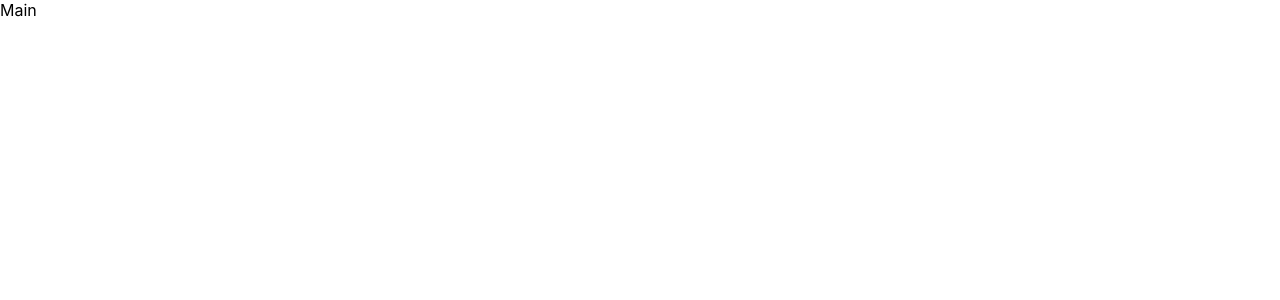
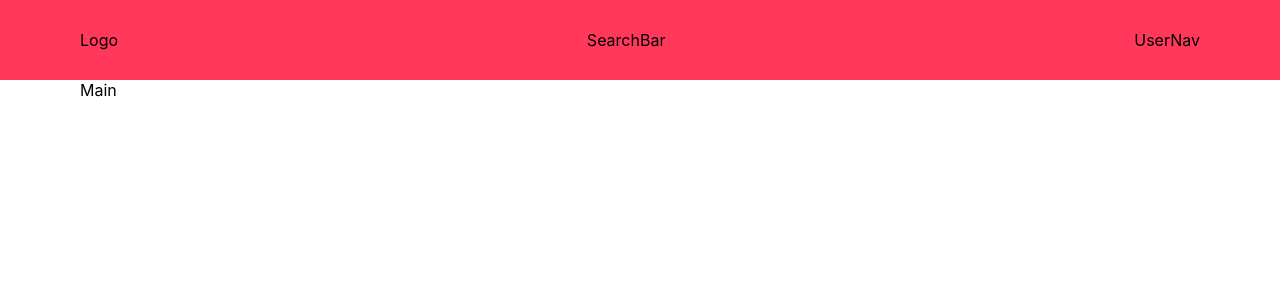
Before and after one commit to fastcampus-febe/TeamA-FE, a React (Create React App) app: page / in a window 1280 px wide. Shown: the top 300 px of the page. Built offline with nearby package versions, Linux system fonts and the light colour scheme.

Commit message:
Add Template Component

```diff
--- /dev/null
+++ b/src/components/Template/Template.jsx
@@ -0,0 +1,48 @@
+// import { Logo, SearchBar, UserNav } from '@/components/TemplateHeader';
+import styled, { css } from 'styled-components';
+
+function Template({ children }) {
+  return (
+    <StyledTemplate>
+      <StyledHeaderContainer>
+        <div>Logo</div>
+        <div>SearchBar</div>
+        <div>UserNav</div>
+        {/* <Logo />
+        <SearchBar />
+        <UserNav /> */}
+      </StyledHeaderContainer>
+      <StyledChildContainer>{children}</StyledChildContainer>
+    </StyledTemplate>
+  );
+}
+
+export default Template;
+
+const StyledTemplate = styled.div`
+  width: 100vw;
+  height: 100%;
+`;
+
+const StyledHeaderContainer = styled.div`
+  display: flex;
+  justify-content: space-between;
+  align-items: center;
+  padding: 0 5rem;
+  box-sizing: border-box;
+  z-index: 1;
+  width: 100%;
+  height: 5rem;
+  box-shadow: none;
+  ${({ theme }) => {
+    return css`
+      background-color: ${theme.colors.primary};
+    `;
+  }}
+`;
+
+const StyledChildContainer = styled.div`
+  width: 100vw;
+  padding: 0 5rem;
+  box-sizing: border-box;
+`;
--- a/src/routes/Router.jsx
+++ b/src/routes/Router.jsx
@@ -9,10 +9,12 @@ import MyInfoFrom from 'pages/Mypage/MyInfo/MyInfoFrom';
 import Main from 'pages/Main/Main';
 import NotFound from 'pages/NotFound/NotFound';
 import Board from 'pages/Board/Board';
+import Template from 'components/Template/Template';
 
 const Router = () => {
   return (
     <BrowserRouter>
+      <Template>
         <Routes>
           <Route path="/" element={<Main />} />
           <Route path="/login" element={<Login />} />
@@ -29,6 +31,7 @@ const Router = () => {
           {/* </ProtectedRoute> */}
           <Route path="*" element={<NotFound />} />
         </Routes>
+      </Template>
     </BrowserRouter>
   );
 };
--- a/src/utils/theme.js
+++ b/src/utils/theme.js
@@ -35,6 +35,7 @@ const colors = {
   red: '#ff4d4d',
   yellow: '#ffff4d',
   blue: '#0099ff',
+  white: '#FFFFFF',
 };
 
 export const theme = {
```
Lines whose indentation alone changed are shown as unchanged.
